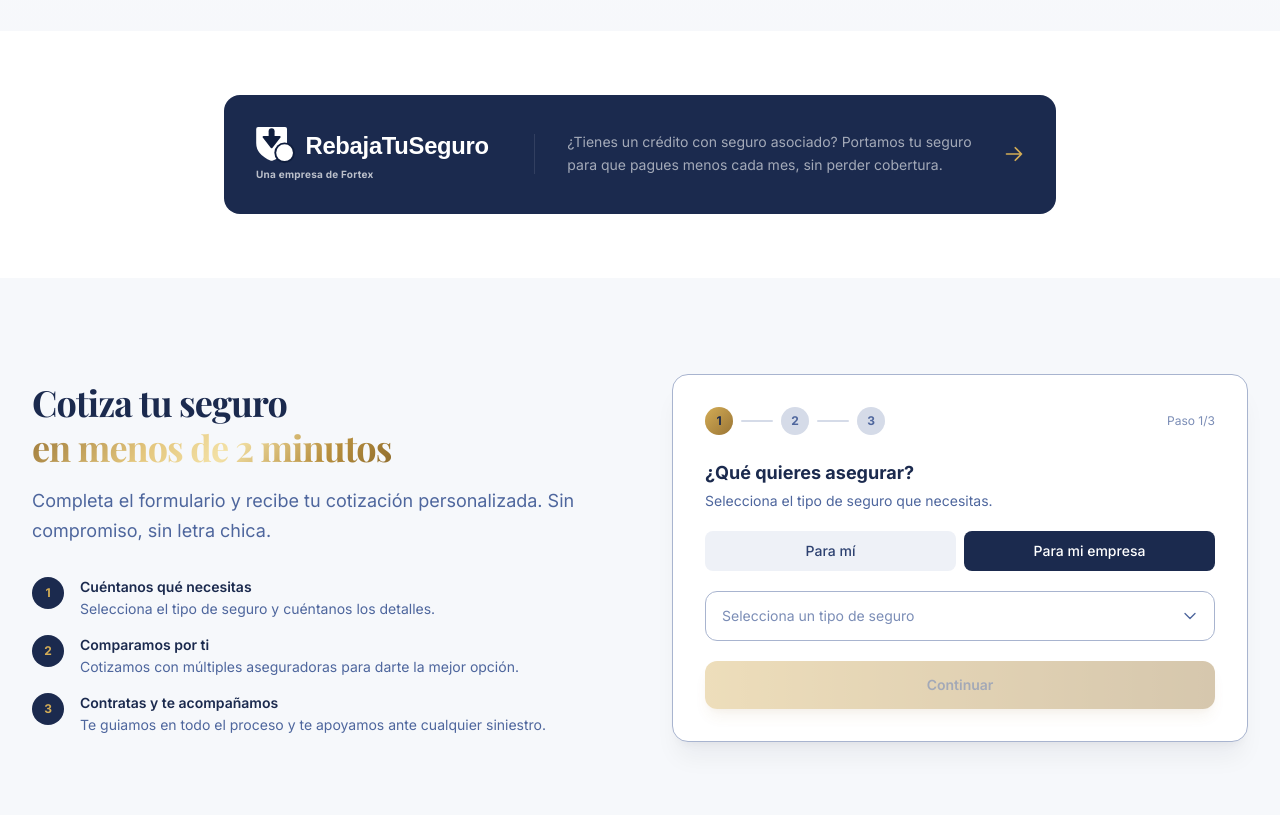
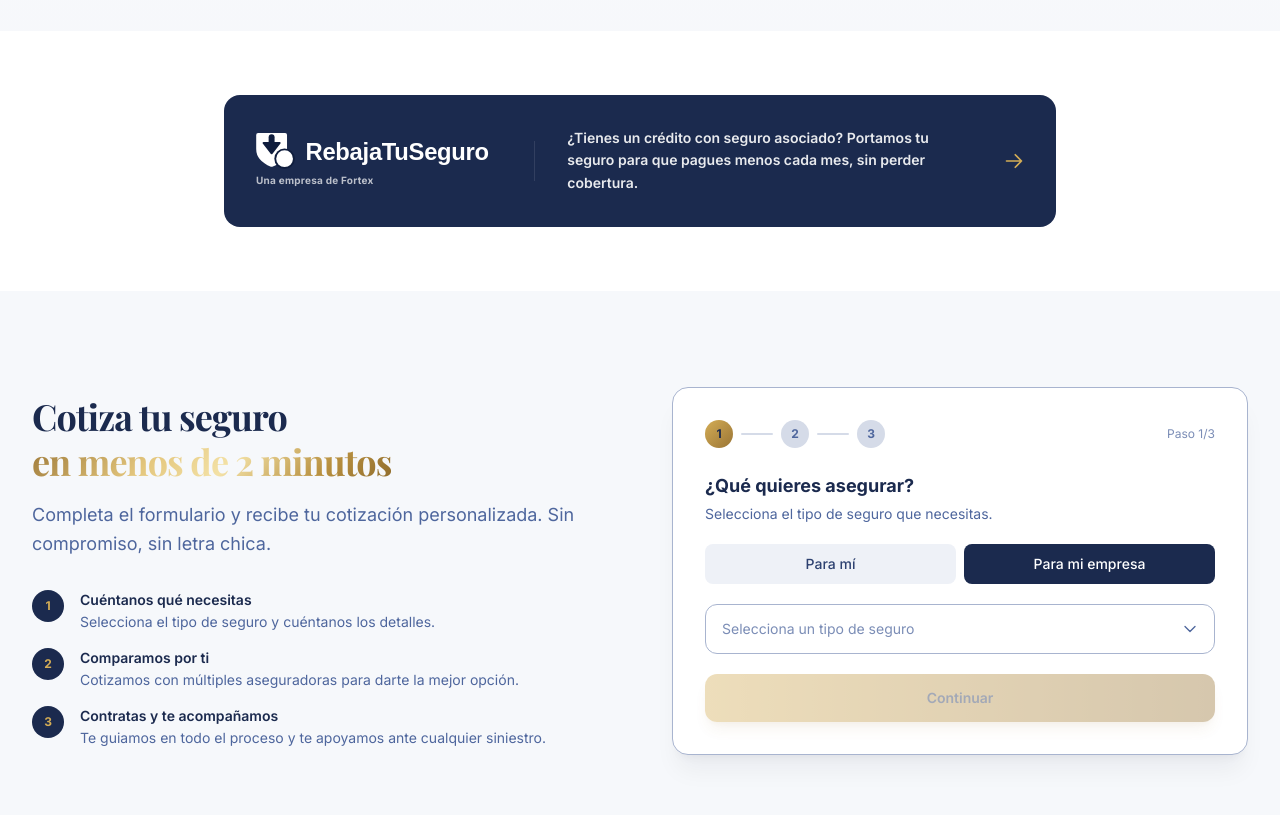
Before and after one commit to vicentetorresg/fortex-corredora, a Next.js app: page / in a window 1280 px wide. Shown: the part 3640-4455 px from the top of the page. Built offline with nearby package versions, Linux system fonts and the light colour scheme; a web font is replaced by a local one.

Commit message:
style: bolder whiter description text in RebajaTuSeguro

```diff
--- a/components/RebajaTuSeguro.tsx
+++ b/components/RebajaTuSeguro.tsx
@@ -22,7 +22,7 @@ export default function RebajaTuSeguro() {
               <p className="text-[10px] text-white/70 font-bold mt-1 tracking-wide">Una empresa de Fortex</p>
             </div>
             <div className="h-px sm:h-10 w-12 sm:w-px bg-white/10 flex-shrink-0" />
-            <p className="text-sm text-white/60 text-center sm:text-left leading-relaxed">
+            <p className="text-sm font-semibold text-white/90 text-center sm:text-left leading-relaxed">
               ¿Tienes un crédito con seguro asociado? Portamos tu seguro para
               que pagues menos cada mes, sin perder cobertura.
             </p>
```
